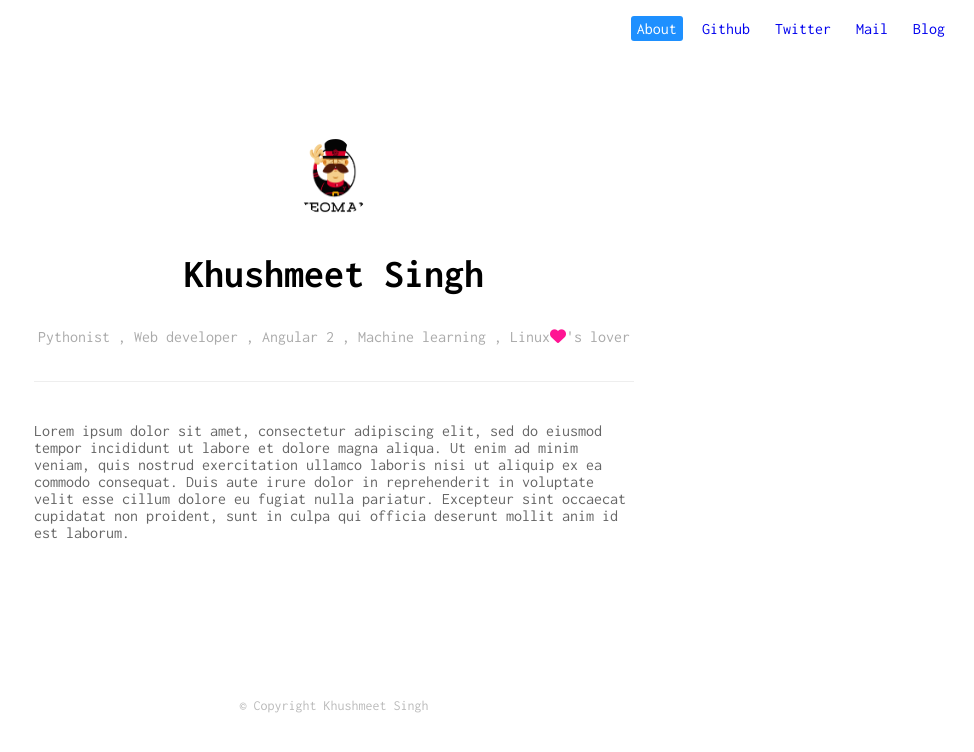
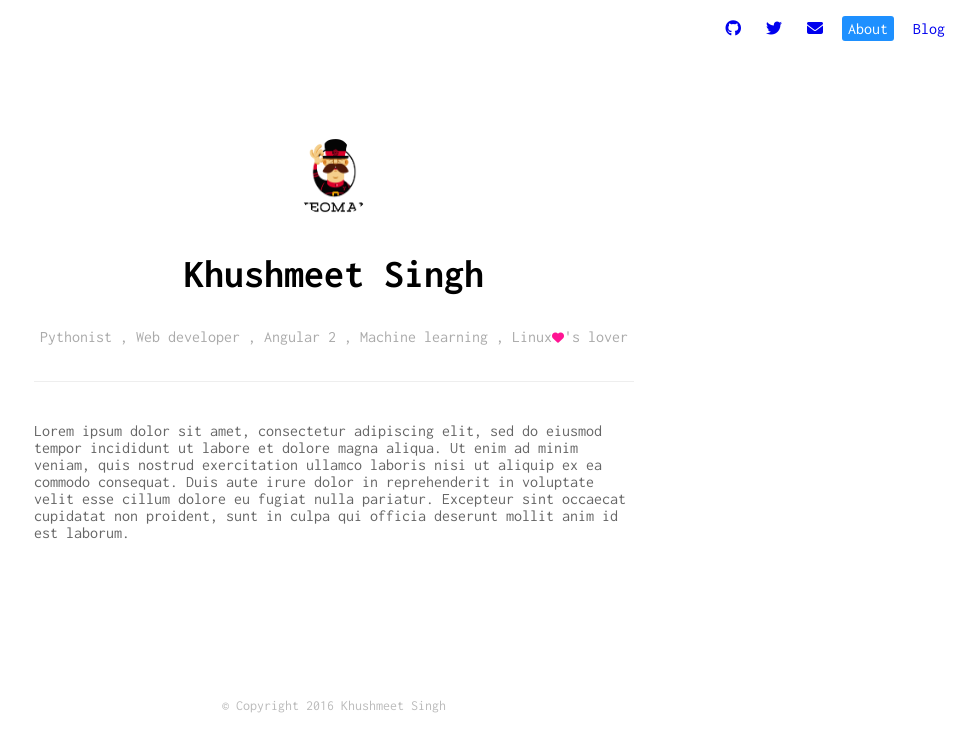
Before and after one commit to khushmeeet/khushmeeet.github.io, a Jekyll site: the page built from index.html, in a window 1280 px wide. Shown: the top 752 px of the page, without its empty margins (306-1280 px from the left). Built offline with Jekyll 4.4.1, drawn with Linux system fonts in a browser that asks for light colours; nearby versions of some CDN libraries.

Commit message:
more refinements

```diff
--- a/_layouts/default.html
+++ b/_layouts/default.html
@@ -10,16 +10,16 @@
     <body>
         <header>
             <nav class="navigator">
+                <a href="https://github.com/khushmeet"><i class="fa fa-github" aria-hidden="true"></i></a>
+                <a href="https://twitter.com/khushmeeet"><i class="fa fa-twitter" aria-hidden="true"></i></a>
+                <a href="#"><i class="fa fa-envelope" aria-hidden="true"></i></a>
                 <a class="{% if page.url == '/' %} current {% endif %}" href="{{site.baseurl}}/index.html">About</a>
-                <a href="https://github.com/khushmeet">Github</a>
-                <a href="https://twitter.com/khushmeeet">Twitter</a>
-                <a href="#">Mail</a>
                 <a class="{% if page.url == '/blog.html'%} current {% endif %}" href="{{site.baseurl}}/blog.html">Blog</a>
             </nav>
         </header>
         {{ content }}
         <footer id="footer">
-            <p>&copy; Copyright Khushmeet Singh </p>
+            <p>&copy; Copyright 2016 Khushmeet Singh </p>
         </footer>
     </body>
 </html>
--- a/_layouts/header.html
+++ b/_layouts/header.html
@@ -6,7 +6,7 @@ layout: default
         <header>
             <img class="head-img" src="{{site.url}}/assets/yeoman-logo.png" alt="Khushmeet Singh">
             <h1 class="home-heading">Khushmeet Singh</h1>
-            <p>Pythonist , Web developer , Angular 2 , Machine learning , Linux<i class="fa fa-heart heart" aria-hidden="true"></i>'s lover </p>
+            <p>Pythonist , Web developer , Angular 2 , Machine learning , Linux<i class="fa fa-heart heart" aria-hidden="true" style="font-size:12px;"></i>'s lover </p>
         </header>
     </section>
 </div>
--- a/_layouts/post.html
+++ b/_layouts/post.html
@@ -8,8 +8,9 @@ layout: default
             <h1>{{page.title}}</h1>
             <h6>{{page.date | date: '%B %d, %Y'}}</h6>
             <div>
+                <i class="fa fa-tags" aria-hidden="true"></i>
                 {% for item in page.category %}
-                <p>{{item}}</p>
+                <a href="">{{item}}</a>
                 {% endfor %}
             </div>
         </header>
```
